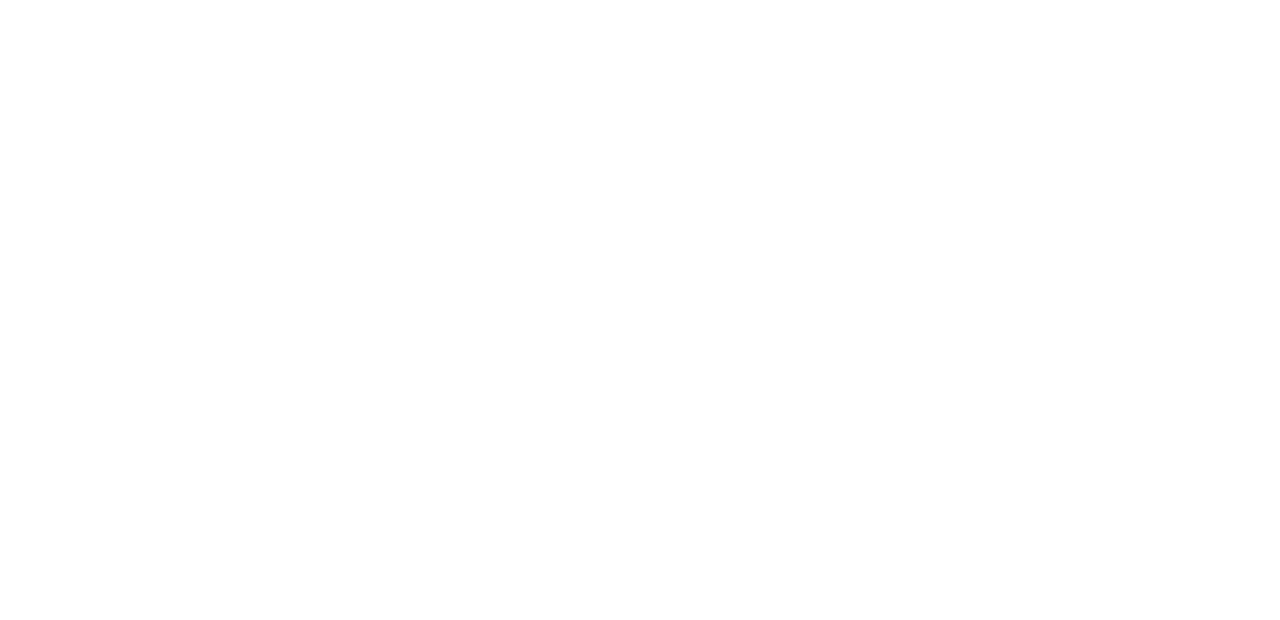
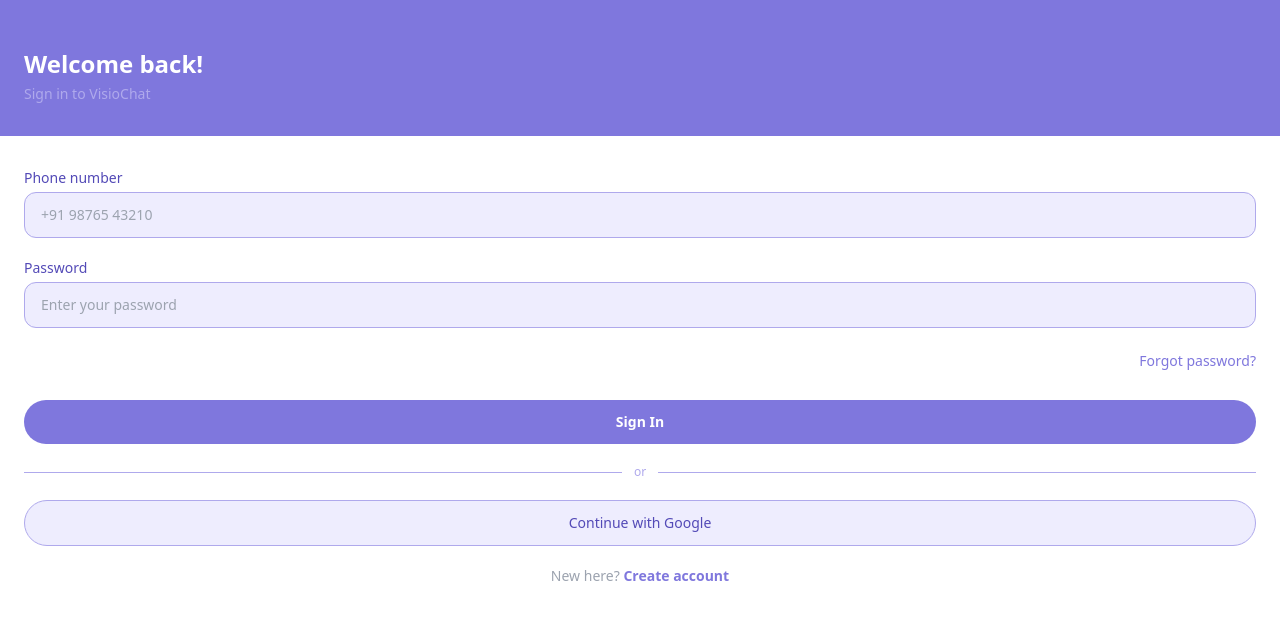
Before and after one commit to swastik3616/visiochat, a React (Vite) app: page /login in a window 1280 px wide. Before the commit this address had no page. Shown: the top 620 px of the page. Built offline with nearby package versions, Linux system fonts and the light colour scheme.

Commit message:
initial commit

```diff
--- a/src/App.jsx
+++ b/src/App.jsx
@@ -1,11 +1,13 @@
 import { BrowserRouter, Routes, Route } from "react-router-dom"
 import Splash from "./pages/Splash"
+import Login from "./pages/login"
 
 function App() {
   return (
     <BrowserRouter>
       <Routes>
         <Route path="/" element={<Splash />} />
+        <Route path="/login" element={<Login />} />
       </Routes>
     </BrowserRouter>
   )
--- a/src/pages/login.jsx
+++ b/src/pages/login.jsx
@@ -0,0 +1,79 @@
+import { useNavigate } from "react-router-dom"
+
+export default function Login() {
+    const navigate = useNavigate()
+
+    return (
+        <div className="min-h-screen bg-white flex flex-col">
+
+            {/* Top Purple Section */}
+            <div className="bg-primary px-6 pt-12 pb-8">
+                <h1 className="text-white text-2xl font-semibold">Welcome back!</h1>
+                <p className="text-muted text-sm mt-1">Sign in to VisioChat</p>
+            </div>
+
+            {/* Form Section */}
+            <div className="flex-1 px-6 pt-8 flex flex-col gap-5">
+
+                {/* Phone Input */}
+                <div className="flex flex-col gap-1">
+                    <label className="text-primarydark text-sm font-medium">Phone number</label>
+                    <input
+                        type="tel"
+                        placeholder="+91 98765 43210"
+                        className="border border-muted rounded-xl px-4 py-3 text-sm text-primarydark bg-primarylight outline-none focus:border-primary"
+                    />
+                </div>
+
+                {/* Password Input */}
+                <div className="flex flex-col gap-1">
+                    <label className="text-primarydark text-sm font-medium">Password</label>
+                    <input
+                        type="password"
+                        placeholder="Enter your password"
+                        className="border border-muted rounded-xl px-4 py-3 text-sm text-primarydark bg-primarylight outline-none focus:border-primary"
+                    />
+                </div>
+
+                {/* Forgot Password */}
+                <div className="text-right">
+                    <span className="text-primary text-sm cursor-pointer font-medium">
+                        Forgot password?
+                    </span>
+                </div>
+
+                {/* Sign In Button */}
+                <button
+                    onClick={() => navigate("/chats")}
+                    className="w-full bg-primary text-white font-semibold py-3 rounded-full text-sm hover:opacity-90 transition mt-2"
+                >
+                    Sign In
+                </button>
+
+                {/* Divider */}
+                <div className="flex items-center gap-3">
+                    <div className="flex-1 h-px bg-muted"></div>
+                    <span className="text-muted text-xs">or</span>
+                    <div className="flex-1 h-px bg-muted"></div>
+                </div>
+
+                {/* Google Button */}
+                <button className="w-full border border-muted bg-primarylight text-primarydark font-medium py-3 rounded-full text-sm hover:opacity-90 transition">
+                    Continue with Google
+                </button>
+
+                {/* Signup Link */}
+                <p className="text-center text-sm text-gray-400">
+                    New here?{" "}
+                    <span
+                        onClick={() => navigate("/signup")}
+                        className="text-primary font-semibold cursor-pointer"
+                    >
+                        Create account
+                    </span>
+                </p>
+
+            </div>
+        </div>
+    )
+}
```
